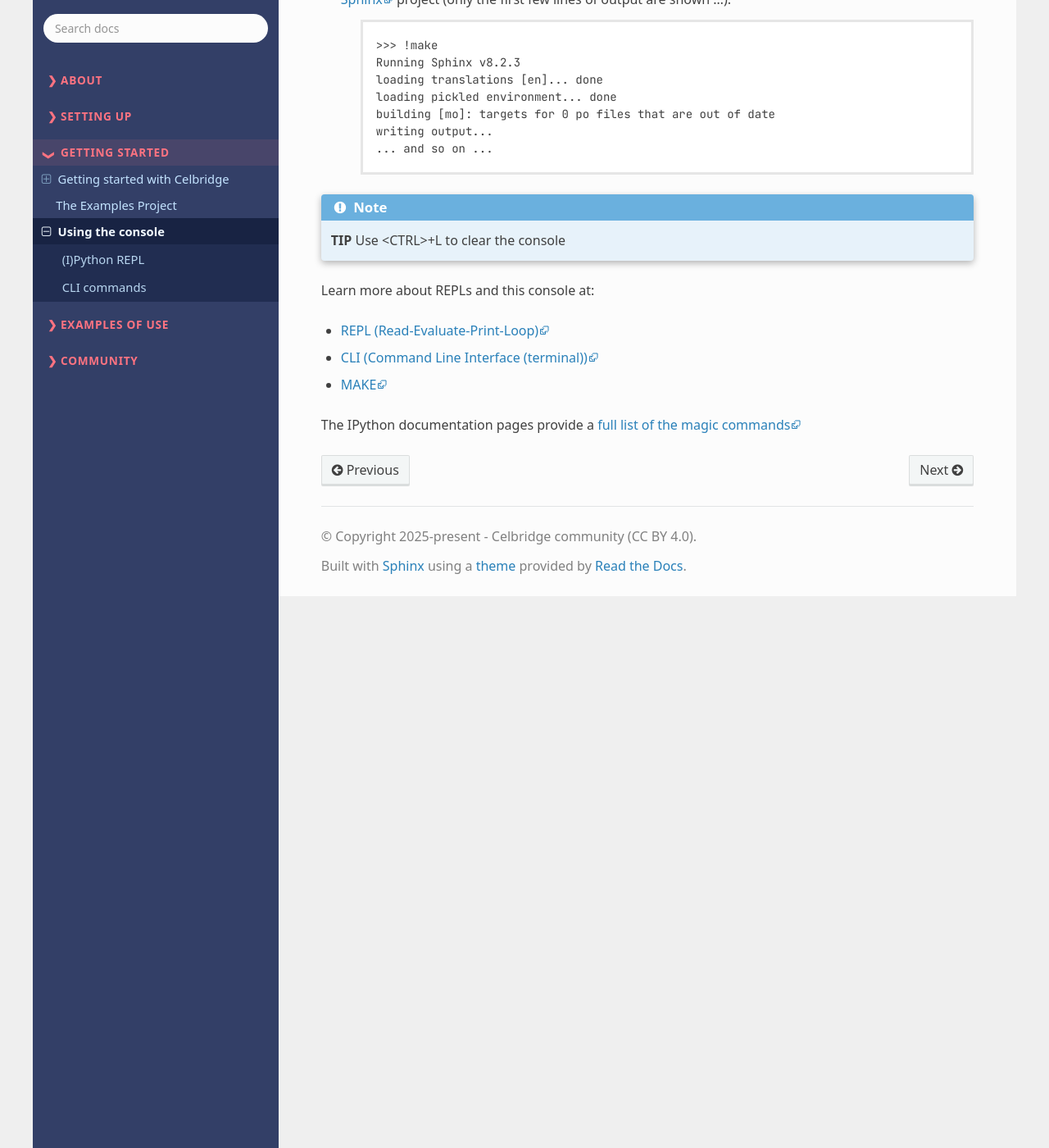
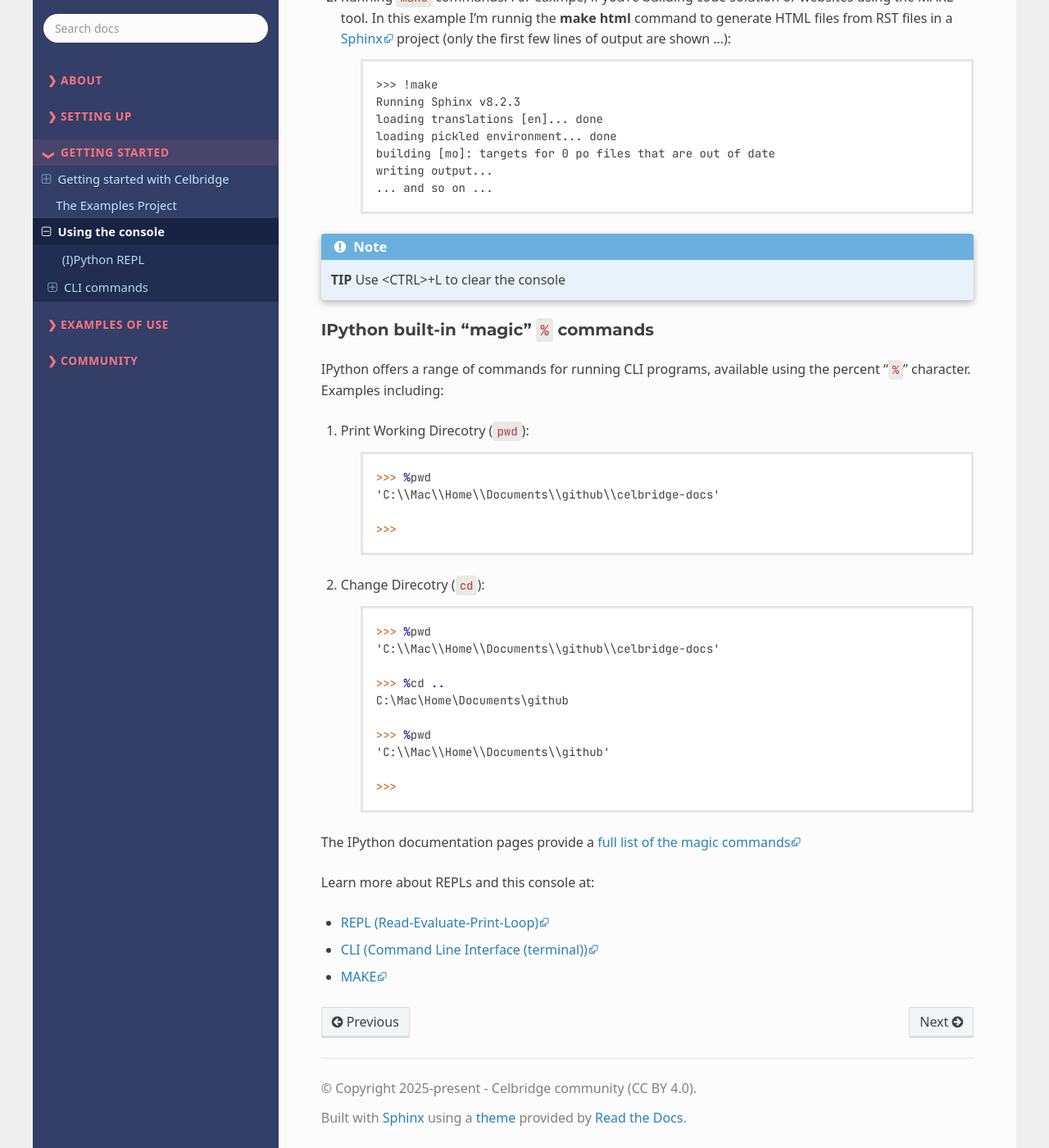
Before and after one commit to celbridge-org/celbridge-docs, a Sphinx documentation site: the page built from docs/03_getting_started/console.md, in a window 1280 px wide and 1400 px high, scrolled down 1753 px. Shown: the whole window at 82% size. Built offline with Sphinx 7.4.7 and the Read the Docs theme 3.1.0, drawn with Linux system fonts in a browser that asks for light colours.

Commit message:
added console dev tools and IPython magic commands content

````diff
--- a/docs/03_getting_started/console.md
+++ b/docs/03_getting_started/console.md
@@ -40,6 +40,8 @@ This terminal offers a full Python [REPL](https://en.wikipedia.org/wiki/Read%E2%
 
 ## CLI commands
 
+### CLI bang `%` commands
+
 It also offers a range of commands for running CLI programs, available using the bang "`!`" ([exclamation mark](https://en.wikipedia.org/wiki/Exclamation_mark)) character. Examples including:
 
 1. Directory list (in this example I'm working from an **X:** drive in a Celbridge project named **celbridge_sample**):
@@ -71,11 +73,42 @@ It also offers a range of commands for running CLI programs, available using the
 **TIP** Use \<CTRL>+L to clear the console
 :::
 
+### IPython built-in "magic" `%` commands
+
+IPython offers a range of commands for running CLI programs, available using the percent "`%`" character. Examples including:
+
+1. Print Working Direcotry (`pwd`):
+
+   > ```
+   > >>> %pwd
+   > 'C:\\Mac\\Home\\Documents\\github\\celbridge-docs'
+   >
+   > >>>
+   > ```
+
+
+1. Change Direcotry (`cd`):
+
+   > ```
+   > >>> %pwd
+   > 'C:\\Mac\\Home\\Documents\\github\\celbridge-docs'
+   >
+   > >>> %cd ..
+   > C:\Mac\Home\Documents\github
+   >
+   > >>> %pwd
+   > 'C:\\Mac\\Home\\Documents\\github'
+   >
+   > >>>
+   > ```
+
+
+The IPython documentation pages provide
+a [full list of the magic commands](https://ipython.readthedocs.io/en/stable/interactive/magics.html)
+
+
 Learn more about REPLs and this console at:
 
 - [REPL (Read-Evaluate-Print-Loop)](https://en.wikipedia.org/wiki/Replit)
 - [CLI (Command Line Interface (terminal))](https://en.wikipedia.org/wiki/Command-line_interface)
 - [MAKE](<https://en.wikipedia.org/wiki/Make_(software)>)
-
-The IPython documentation pages provide
-a [full list of the magic commands](https://ipython.readthedocs.io/en/stable/interactive/magics.html)
````
Also changed, not shown: docs/08_use_cases/webapp.md (+13 -0 lines), docs/08_use_cases/images/webview_console.png (added), 2 other files.
